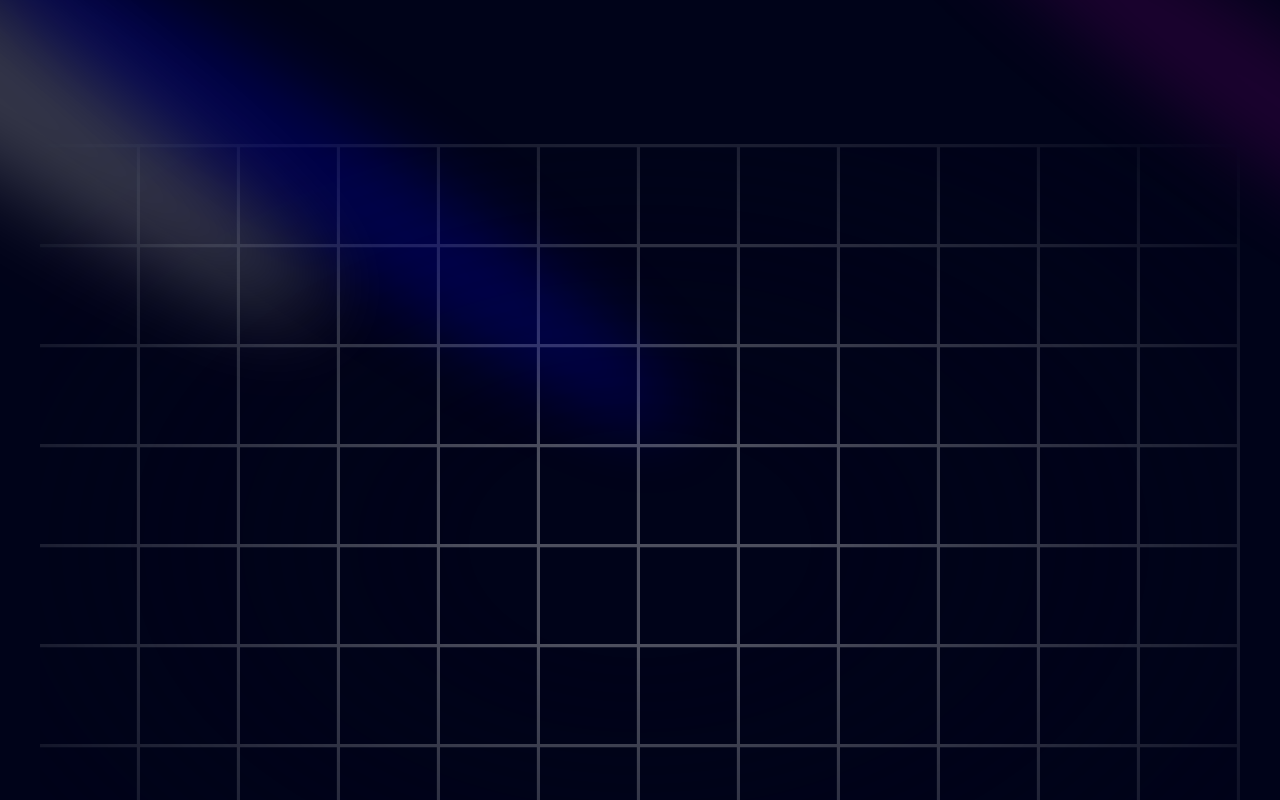
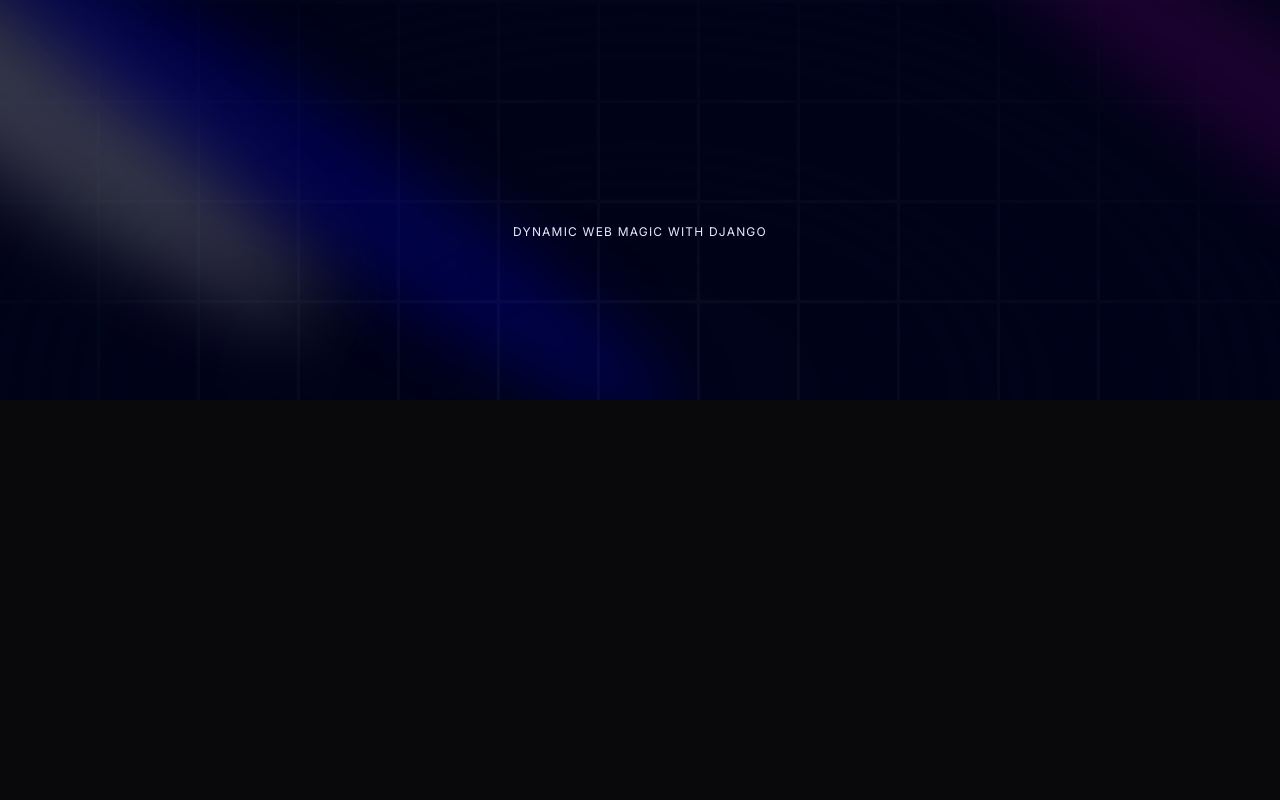
Before and after one commit to nicky-ops/portfolio, a Next.js app: page / in a window 1280 px wide. Shown: the top 800 px of the page. Built offline with nearby package versions, Linux system fonts and the light colour scheme.

Commit message:
text-top

```diff
--- a/components/Hero.tsx
+++ b/components/Hero.tsx
@@ -10,7 +10,7 @@ const Hero = () => {
         <Spotlight className='top-28 left-80 h-[80vh] w-[50vw]' fill='blue'/>
         </div>
 
-        <div className="h-screen w-full dark:bg-black-100 bg-white  dark:bg-grid-white/[0.3] bg-grid-black/[0.2] relative flex items-center justify-center">
+        <div className="h-screen w-full dark:bg-black-100 bg-white  dark:bg-grid-white/[0.03] bg-grid-black/[0.2] flex items-center justify-center absolute top-0 left-0">
         {/* Radial gradient for the container to give a faded look */}
         <div className="absolute pointer-events-none inset-0 flex items-center justify-center dark:bg-black-100 bg-white [mask-image:radial-gradient(ellipse_at_center,transparent_20%,black)]" />
         </div>
```
